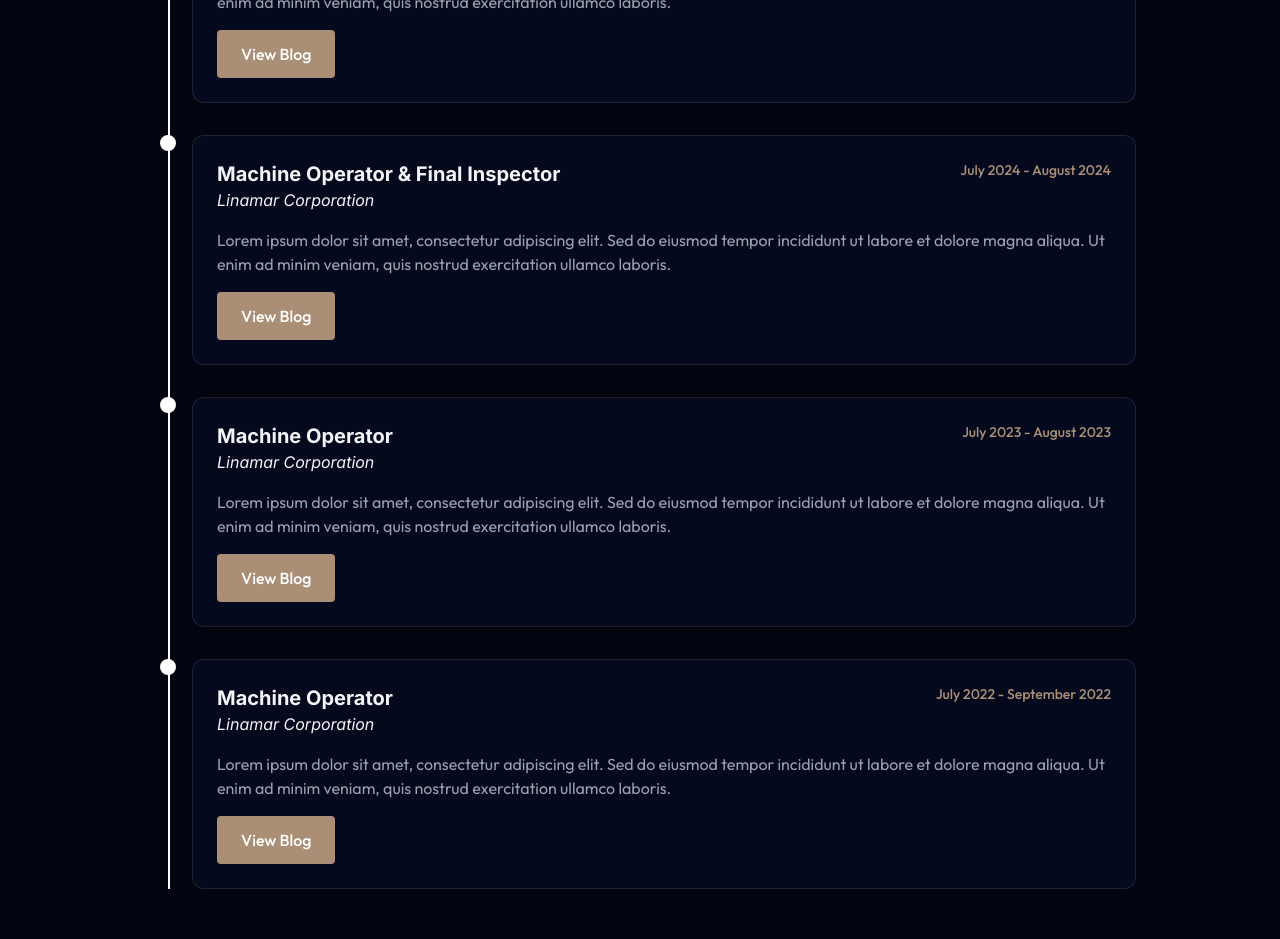
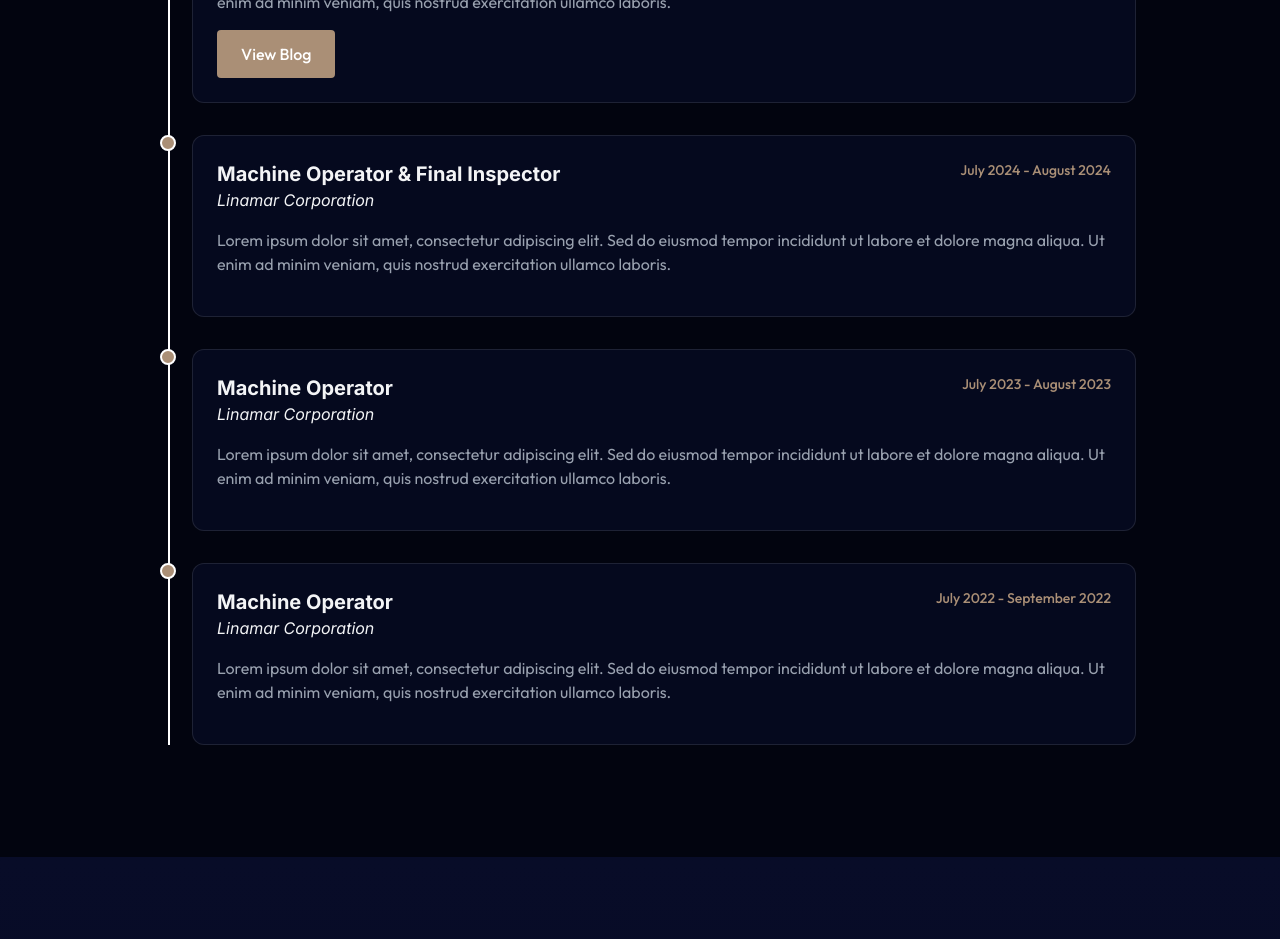
Before and after one commit to louisnguyenn/Louis-Personal-Portfolio, a React (Vite) app: page / in a window 1280 px wide. Shown: the part 2800-3739 px from the top of the page. Built offline with nearby package versions, Linux system fonts and the light colour scheme.

Commit message:
image overlap in experience

```diff
--- a/src/components/sections/Experience.jsx
+++ b/src/components/sections/Experience.jsx
@@ -24,11 +24,23 @@ export const Experience = () => {
           <ScrollReveal direction="up" distance={50} duration={0.8}>
             <div className="relative flex items-start mb-8">
               {/* Timeline Dot */}
-              <div className="absolute left-4 w-4 h-4 bg-white rounded-full border-2 border-white hidden md:block"></div>
+              <div className="absolute left-4 w-4 h-4 bg-[#AA8F76] rounded-full border-2 border-white hidden md:block"></div>
 
               {/* Content */}
-              <div className="md:ml-12 w-full">
-                <div className="bg-[#05091e] relative p-6 rounded-xl border border-white/10 hover:-translate-y-1 hover:border-[#AA8F76] hover:shadow-2xl hover:shadow-[#AA8F76]/20 transition-all duration-300">
+              <div className="md:ml-12 w-full group">
+                <div className="bg-[#05091e] relative p-6 rounded-xl border border-white/10 hover:-translate-y-1 hover:border-[#AA8F76] hover:shadow-2xl hover:shadow-[#AA8F76]/20 transition-all duration-300 overflow-hidden">
+
+                  {/* Hover Image Overlay */}
+                  <div className="absolute inset-0 bg-black/80 opacity-0 group-hover:opacity-100 transition-opacity duration-300 flex items-center justify-center z-10">
+                    <img
+                      src="/linamar-centre.jpg"
+                      alt="Linamar The Centre"
+                      className="object-contain rounded-lg opacity-30"
+                    />
+                  </div>
+
+                  {/* Content with higher z-index */}
+                  <div className="relative z-20">
                     <div className="flex justify-between items-start mb-2">
                       <div>
                         <h3 className="text-xl font-bold">Machine Operator & Quality Assurance Tester</h3>
@@ -47,17 +59,30 @@ export const Experience = () => {
                   </div>
                 </div>
               </div>
+            </div>
           </ScrollReveal>
 
           {/* experience 2*/}
           <ScrollReveal direction="up" distance={50} duration={0.8}>
             <div className="relative flex items-start mb-8">
               {/* Timeline Dot */}
-              <div className="absolute left-4 w-4 h-4 bg-white rounded-full border-2 border-white hidden md:block"></div>
+              <div className="absolute left-4 w-4 h-4 bg-[#AA8F76] rounded-full border-2 border-white hidden md:block"></div>
 
               {/* Content */}
-              <div className="md:ml-12 w-full">
-                <div className="bg-[#05091e] relative p-6 rounded-xl border border-white/10 hover:-translate-y-1 hover:border-[#AA8F76] hover:shadow-2xl hover:shadow-[#AA8F76]/20 transition-all duration-300">
+              <div className="md:ml-12 w-full group">
+                <div className="bg-[#05091e] relative p-6 rounded-xl border border-white/10 hover:-translate-y-1 hover:border-[#AA8F76] hover:shadow-2xl hover:shadow-[#AA8F76]/20 transition-all duration-300 overflow-hidden">
+
+                  {/* Hover Image Overlay */}
+                  <div className="absolute inset-0 bg-black/80 opacity-0 group-hover:opacity-100 transition-opacity duration-300 flex items-center justify-center z-10">
+                    <img
+                      src="/linamar-centre.jpg"
+                      alt="Linamar The Centre"
+                      className="object-contain rounded-lg opacity-30"
+                    />
+                  </div>
+
+                  {/* Content with higher z-index */}
+                  <div className="relative z-20">
                     <div className="flex justify-between items-start mb-2">
                       <div>
                         <h3 className="text-xl font-bold">Machine Operator & Final Inspector</h3>
@@ -69,9 +94,6 @@ export const Experience = () => {
                     <p className="text-gray-400 mt-4 mb-4">
                       Lorem ipsum dolor sit amet, consectetur adipiscing elit. Sed do eiusmod tempor incididunt ut labore et dolore magna aliqua. Ut enim ad minim veniam, quis nostrud exercitation ullamco laboris.
                     </p>
-
-                  <div className="flex justify-between items-center">
-                    <a target="_blank" className="bg-[#AA8F76] text-white py-3 px-6 rounded font-medium transition-all relative overflow-hidden hover:-translate-y-0.5 hover:bg-[#8A6F56] active:bg-white active:text-[#05091e]">View Blog</a>
                   </div>
                 </div>
               </div>
@@ -82,11 +104,23 @@ export const Experience = () => {
           <ScrollReveal direction="up" distance={50} duration={0.8}>
             <div className="relative flex items-start mb-8">
               {/* Timeline Dot */}
-              <div className="absolute left-4 w-4 h-4 bg-white rounded-full border-2 border-white hidden md:block"></div>
+              <div className="absolute left-4 w-4 h-4 bg-[#AA8F76] rounded-full border-2 border-white hidden md:block"></div>
 
               {/* Content */}
-              <div className="md:ml-12 w-full">
-                <div className="bg-[#05091e] relative p-6 rounded-xl border border-white/10 hover:-translate-y-1 hover:border-[#AA8F76] hover:shadow-2xl hover:shadow-[#AA8F76]/20 transition-all duration-300">
+              <div className="md:ml-12 w-full group">
+                <div className="bg-[#05091e] relative p-6 rounded-xl border border-white/10 hover:-translate-y-1 hover:border-[#AA8F76] hover:shadow-2xl hover:shadow-[#AA8F76]/20 transition-all duration-300 overflow-hidden">
+
+                  {/* Hover Image Overlay */}
+                  <div className="absolute inset-0 bg-black/80 opacity-0 group-hover:opacity-100 transition-opacity duration-300 flex items-center justify-center z-10">
+                    <img
+                      src="/linamar-centre.jpg"
+                      alt="Linamar The Centre"
+                      className="object-contain rounded-lg opacity-30"
+                    />
+                  </div>
+
+                  {/* Content with higher z-index */}
+                  <div className="relative z-20">
                     <div className="flex justify-between items-start mb-2">
                       <div>
                         <h3 className="text-xl font-bold">Machine Operator</h3>
@@ -98,9 +132,6 @@ export const Experience = () => {
                     <p className="text-gray-400 mt-4 mb-4">
                       Lorem ipsum dolor sit amet, consectetur adipiscing elit. Sed do eiusmod tempor incididunt ut labore et dolore magna aliqua. Ut enim ad minim veniam, quis nostrud exercitation ullamco laboris.
                     </p>
-
-                  <div className="flex justify-between items-center">
-                    <a target="_blank" className="bg-[#AA8F76] text-white py-3 px-6 rounded font-medium transition-all relative overflow-hidden hover:-translate-y-0.5 hover:bg-[#8A6F56] active:bg-white active:text-[#05091e]">View Blog</a>
                   </div>
                 </div>
               </div>
@@ -111,11 +142,23 @@ export const Experience = () => {
           <ScrollReveal direction="up" distance={50} duration={0.8}>
             <div className="relative flex items-start mb-8">
               {/* Timeline Dot */}
-              <div className="absolute left-4 w-4 h-4 bg-white rounded-full border-2 border-white hidden md:block"></div>
+              <div className="absolute left-4 w-4 h-4 bg-[#AA8F76] rounded-full border-2 border-white hidden md:block"></div>
 
               {/* Content */}
-              <div className="md:ml-12 w-full">
-                <div className="bg-[#05091e] relative p-6 rounded-xl border border-white/10 hover:-translate-y-1 hover:border-[#AA8F76] hover:shadow-2xl hover:shadow-[#AA8F76]/20 transition-all duration-300">
+              <div className="md:ml-12 w-full group">
+                <div className="bg-[#05091e] relative p-6 rounded-xl border border-white/10 hover:-translate-y-1 hover:border-[#AA8F76] hover:shadow-2xl hover:shadow-[#AA8F76]/20 transition-all duration-300 overflow-hidden">
+
+                  {/* Hover Image Overlay */}
+                  <div className="absolute inset-0 bg-black/80 opacity-0 group-hover:opacity-100 transition-opacity duration-300 flex items-center justify-center z-10">
+                    <img
+                      src="/linamar-centre.jpg"
+                      alt="Linamar The Centre"
+                      className="object-contain rounded-lg opacity-30"
+                    />
+                  </div>
+
+                  {/* Content with higher z-index */}
+                  <div className="relative z-20">
                     <div className="flex justify-between items-start mb-2">
                       <div>
                         <h3 className="text-xl font-bold">Machine Operator</h3>
@@ -127,9 +170,6 @@ export const Experience = () => {
                     <p className="text-gray-400 mt-4 mb-4">
                       Lorem ipsum dolor sit amet, consectetur adipiscing elit. Sed do eiusmod tempor incididunt ut labore et dolore magna aliqua. Ut enim ad minim veniam, quis nostrud exercitation ullamco laboris.
                     </p>
-
-                  <div className="flex justify-between items-center">
-                    <a target="_blank" className="bg-[#AA8F76] text-white py-3 px-6 rounded font-medium transition-all relative overflow-hidden hover:-translate-y-0.5 hover:bg-[#8A6F56] active:bg-white active:text-[#05091e]">View Blog</a>
                   </div>
                 </div>
               </div>
```
Also changed, not shown: public/linamar-centre.jpg (added). Lines whose indentation alone changed are shown as unchanged.
